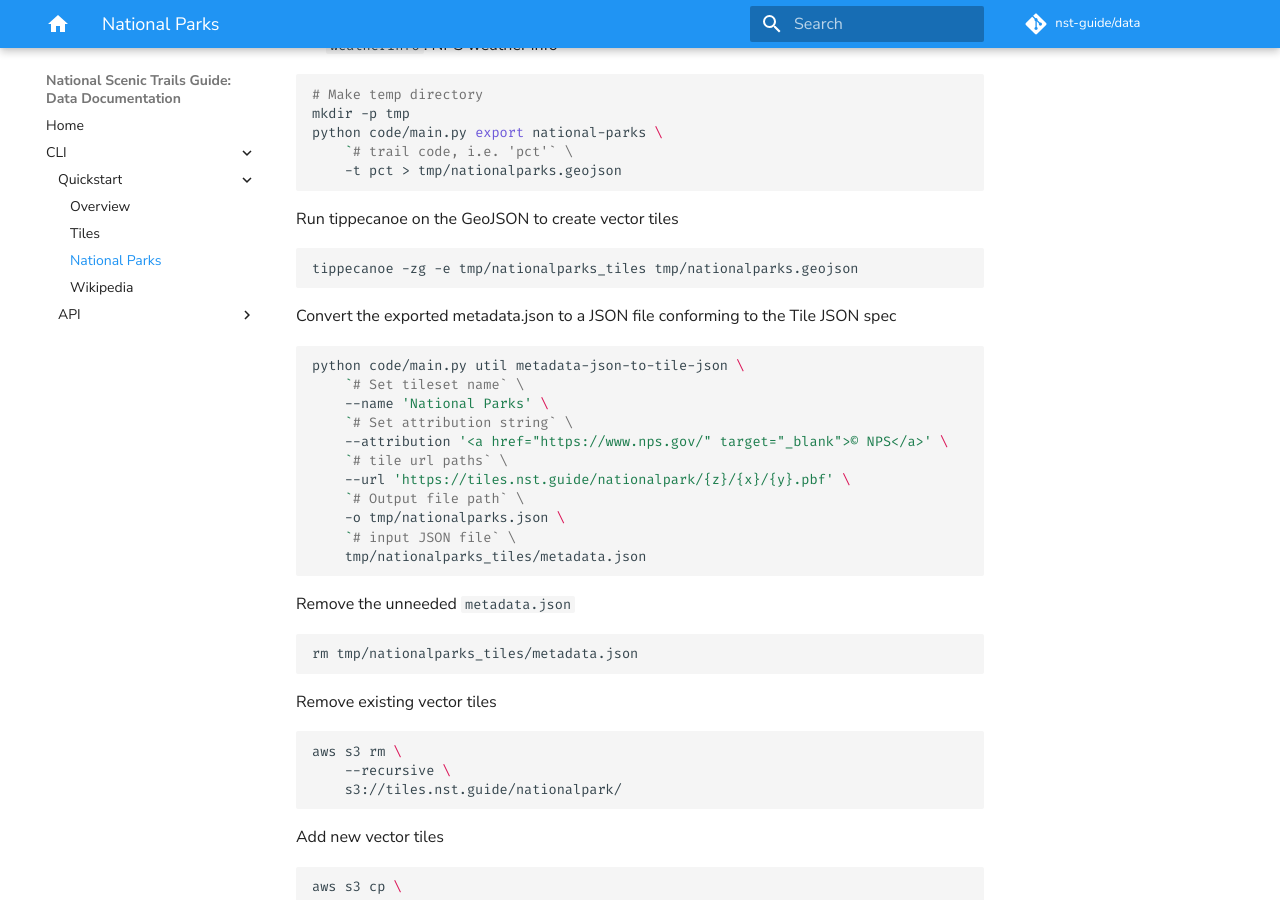
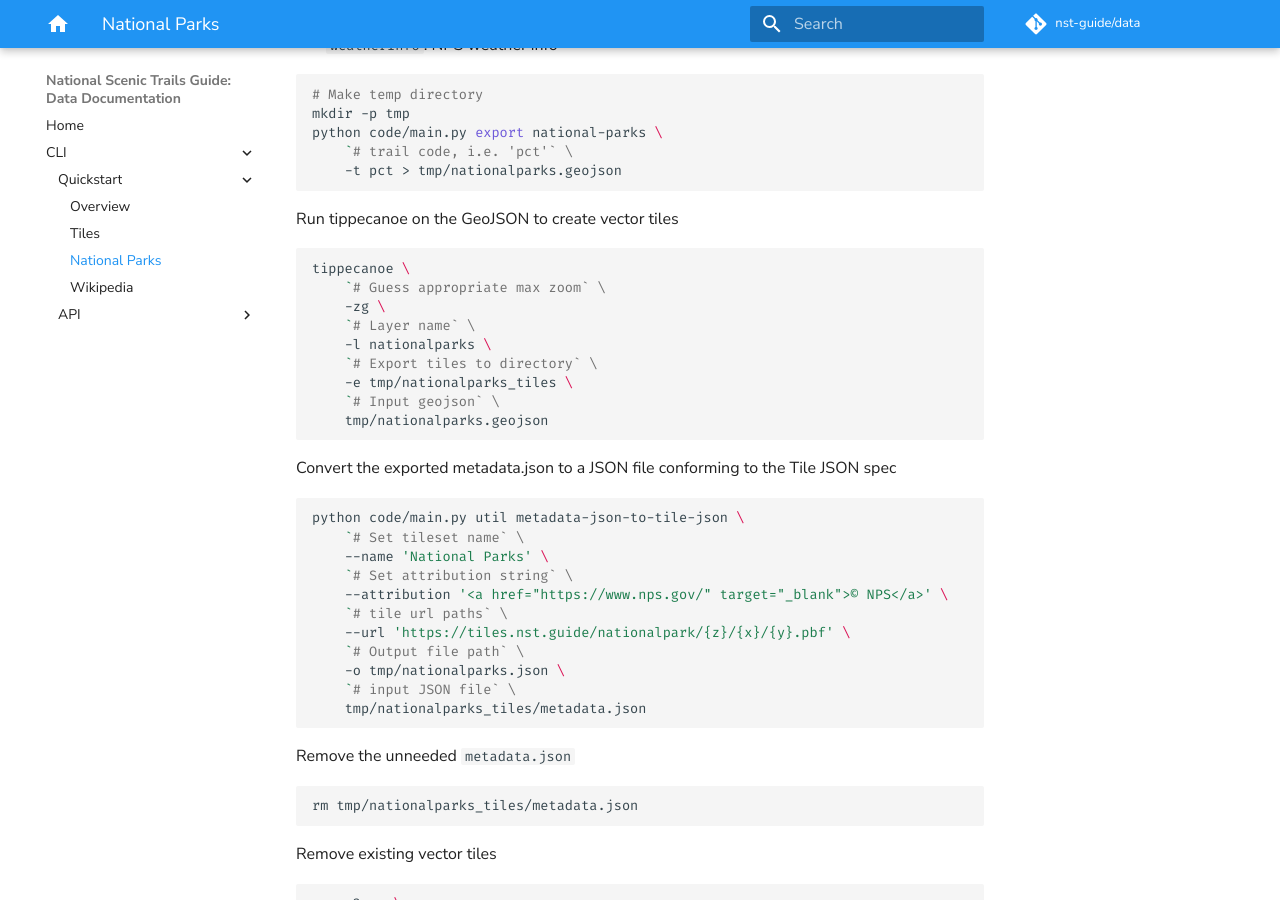
Before and after one commit to nst-guide/data, an MkDocs documentation site: the page built from docs/src/cli/quickstart/national_parks.md, in a window 1280 px wide and 900 px high, scrolled down 390 px. Built offline with MkDocs 1.6.1 and Material for MkDocs 9.7.7, drawn with Linux system fonts in a browser that asks for light colours; comment, search, counter and statistics services are not loaded.

Commit message:
Specify layer name in tippecanoe cmd

````diff
--- a/docs/src/cli/quickstart/national_parks.md
+++ b/docs/src/cli/quickstart/national_parks.md
@@ -19,8 +19,16 @@ python code/main.py export national-parks \
 ```
 
 Run tippecanoe on the GeoJSON to create vector tiles
-```
-tippecanoe -zg -e tmp/nationalparks_tiles tmp/nationalparks.geojson
+```bash
+tippecanoe \
+    `# Guess appropriate max zoom` \
+    -zg \
+    `# Layer name` \
+    -l nationalparks \
+    `# Export tiles to directory` \
+    -e tmp/nationalparks_tiles \
+    `# Input geojson` \
+    tmp/nationalparks.geojson
 ```
 
 Convert the exported metadata.json to a JSON file conforming to the Tile JSON
````
